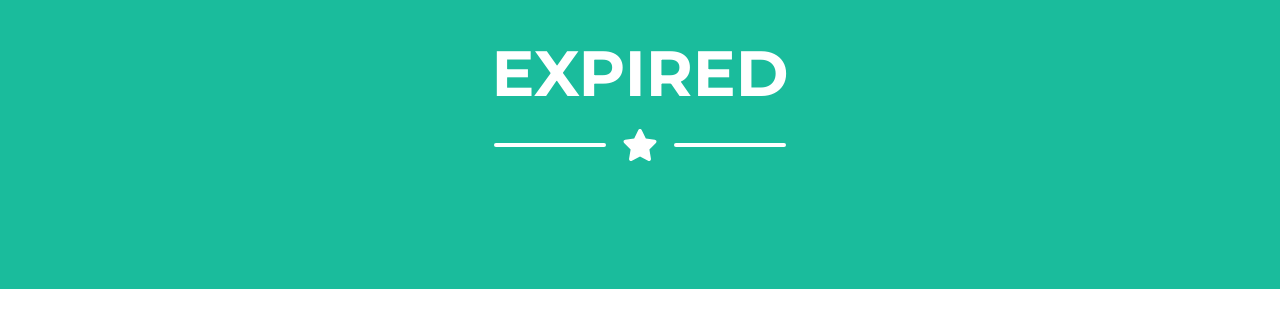
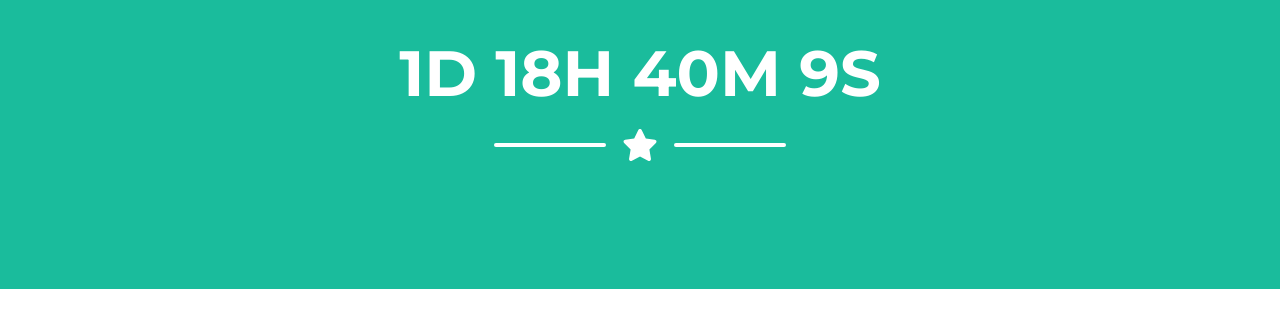
Before and after one commit to nicofaure/countdown, a website: page index.html in a window 1280 px wide. Shown: the part 453-780 px from the top of the page. Drawn offline with nearby package versions, Linux system fonts and the light colour scheme.

Commit message:
Update index.html
some changes

```diff
--- a/index.html
+++ b/index.html
@@ -44,7 +44,7 @@
         <script src="https://cdn.startbootstrap.com/sb-forms-latest.js"></script>
         <script>
             // Set the date we're counting down to
-            var countDownDate = new Date(2023,1,27,22,0).getTime();
+            var countDownDate = new Date(2023,2,4,13,30).getTime();
 
             // Update the count down every 1 second
             var x = setInterval(function() {
```
